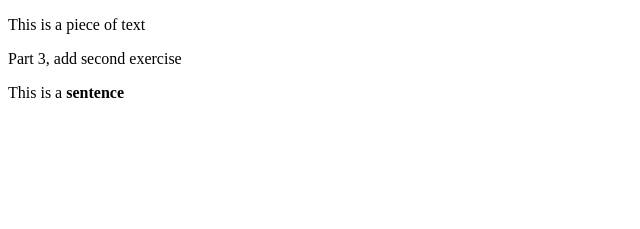
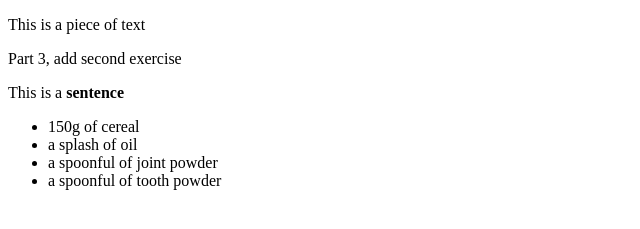
Before and after one commit to KIKISIESIEandSUSIE/lapio-website, a plain HTML site: page index.html in a window 1280 px wide. Shown: the part 105-334 px from the top of the page, without its empty margins (0-640 px from the left). Drawn offline with Linux system fonts and the light colour scheme.

Commit message:
Part 3, add exercise 4

```diff
--- a/index.html
+++ b/index.html
@@ -11,6 +11,12 @@
   <p>This is a piece of text</p>
   <p>Part 3, add second exercise</p>
   <p>This is a <strong>sentence</strong></p>
+  <ul>
+    <li>150g of cereal</li>
+    <li>a splash of oil</li>
+    <li>a spoonful of joint powder</li>
+    <li>a spoonful of tooth powder</li>
+  </ul>
 </body>
 
 </html>
```
